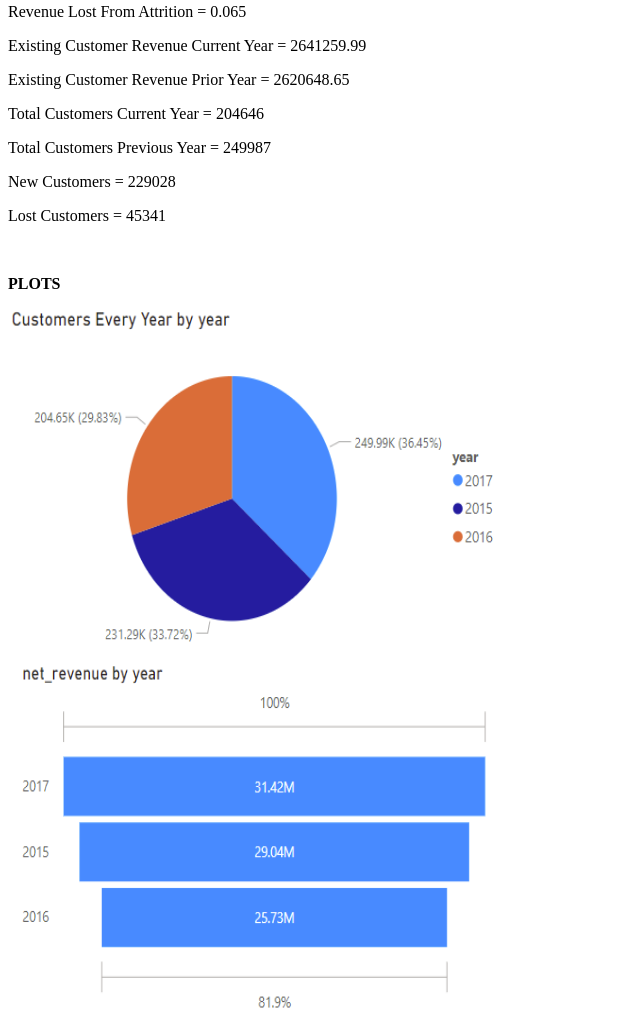
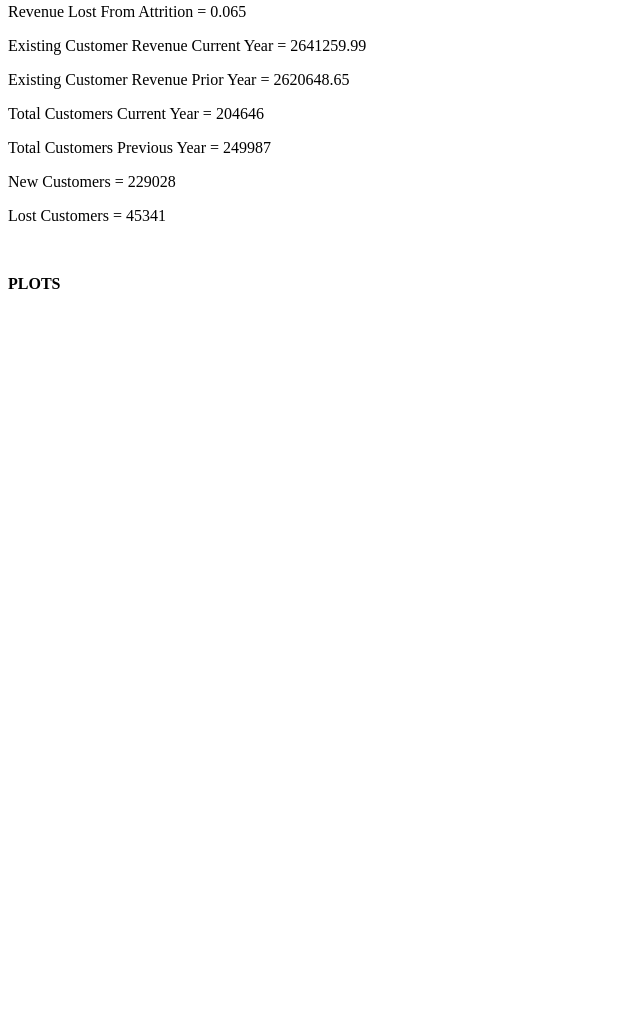
Before and after one commit to viroangrawat/casestudy2-github.io, a plain HTML site: page casestudy2.html in a window 1280 px wide. Shown: the part 957-1982 px from the top of the page, without its empty margins (0-640 px from the left). After the commit the page ends 1266 px from the top, so only its background shows below. Drawn offline with Linux system fonts and the light colour scheme.

Commit message:
Update casestudy2.html

```diff
--- a/casestudy2.html
+++ b/casestudy2.html
@@ -48,6 +48,3 @@
 <p class="capitalize">Lost Customers = 45341</p>
 <br />
 <p style="font-weight: bold;", class="uppercase">Plots</p>
-<img src="customers_everyyear.png"  width="500" height="350">
-<br />
-<img src="net_revenuebyyear.png"  width="500" height="350">
```
